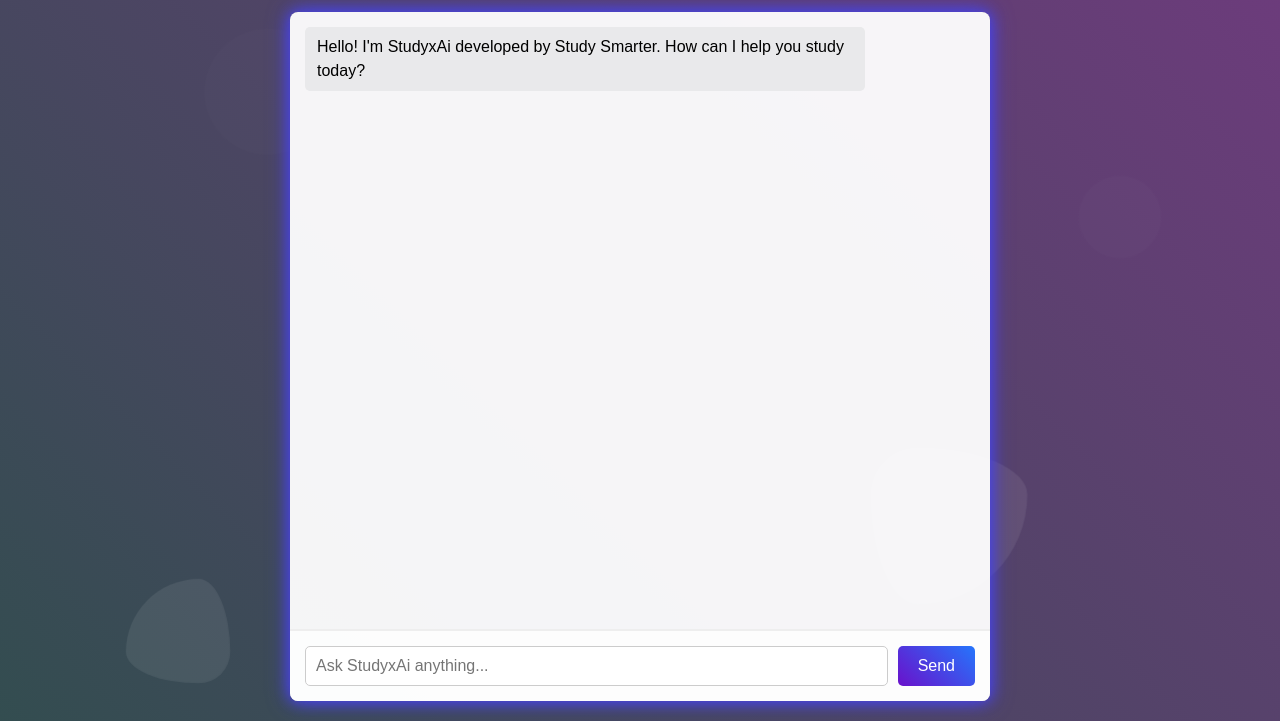
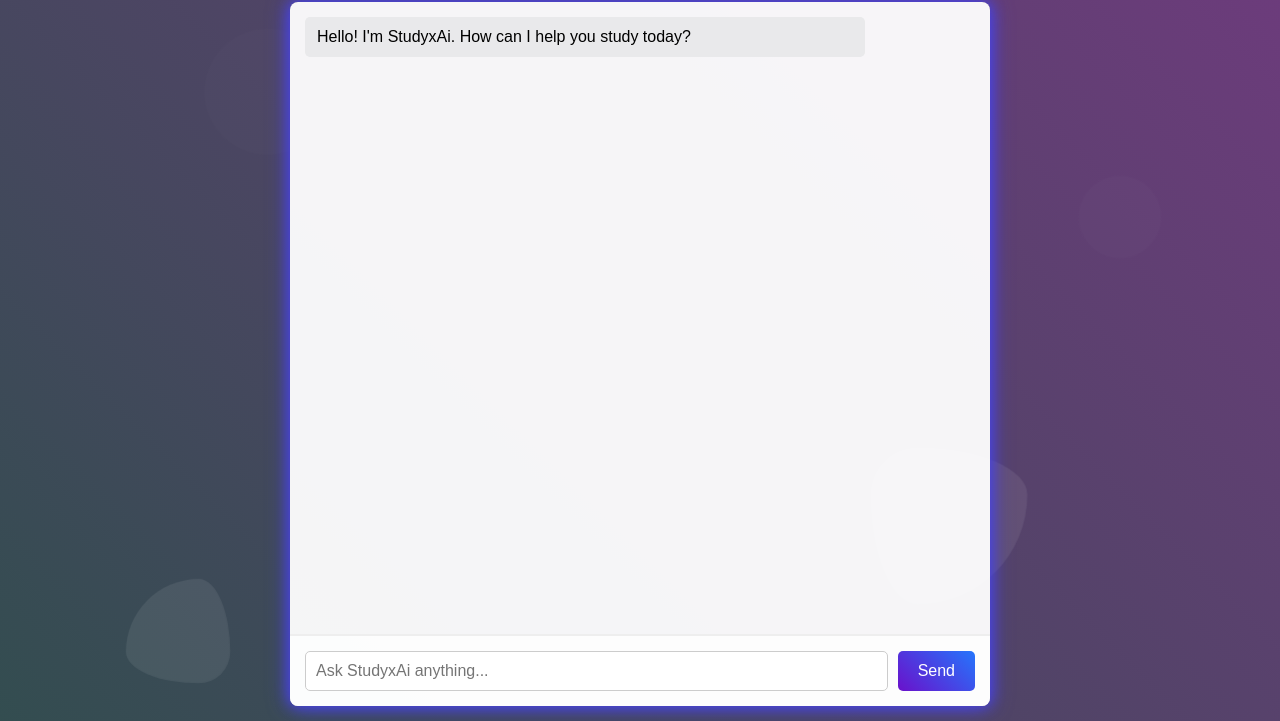
Before and after one commit to coder-user-x/studyxai, a website: page public/index.html in a window 1280 px wide. Shown: the part 79-800 px from the top of the page. Drawn offline with Linux system fonts and the light colour scheme.

Commit message:
Update index.html

```diff
--- a/public/index.html
+++ b/public/index.html
@@ -5,14 +5,14 @@
     <meta name="viewport" content="width=device-width, initial-scale=1.0">
     <title>StudyxAi Chat</title>
     <link rel="stylesheet" href="style.css">
-        <style>
+           <style>
         /* --- Styles added directly in index.html --- */
 
         /* Body setup for flex layout and background */
         body {
             font-family: sans-serif; /* Ensure font is applied */
-            margin: 0; /* Remove default body margin */
-            padding: 0; /* Remove default body padding */
+            margin: 0; /* Ensure body margin is 0 */
+            padding: 0; /* --- ADDED/CHANGED: Ensure body padding is 0 --- */
             overflow: hidden; /* Hide moving shapes outside viewport */
             min-height: 100vh; /* Ensure body takes full viewport height */
             display: flex; /* Use flexbox for layout */
@@ -99,7 +99,8 @@
         .app-title {
             text-align: center;
             color: #fff; /* White text */
-            margin: 20px auto; /* Top/Bottom margin, auto left/right for centering */
+            /* --- CHANGED: Slightly reduced top/bottom margin --- */
+            margin: 15px auto; /* Adjust top/bottom margin as needed */
             font-size: 2.8em; /* Larger font size */
             text-shadow: 3px 3px 6px rgba(0,0,0,0.6); /* Stronger shadow */
             z-index: 1; /* Ensure title is above background shapes */
@@ -120,14 +121,13 @@
             display: flex; /* Make container a flex container */
             flex-direction: column; /* Stack chat box and input area vertically */
             flex-grow: 1; /* ALLOW chat container to grow and take remaining vertical space in the body */
-            /* --- ADDED --- */
             height: 100%; /* Explicitly take 100% of the available height given by flex-grow */
-            /* --- END ADDED --- */
-            min-height: 0; /* Important: Allows flex item to shrink below content size */
+            min-height: 0; /* Important: Allows flex item (and its content) to shrink below content size */
             z-index: 1; /* Ensure container is above background shapes */
             position: relative; /* Needed for z-index and glow */
-            margin-bottom: 20px; /* Add margin at the bottom */
-            padding: 0; /* Remove padding from container itself if using it on chat-box/input-area */
+            /* --- CHANGED: Slightly reduced bottom margin --- */
+            margin-bottom: 15px; /* Adjust bottom margin as needed */
+            padding: 0; /* Remove padding from container itself */
 
 
             /* Glowing animation */
@@ -145,8 +145,8 @@
              /* ... previous styles ... */
              flex-grow: 1; /* ALLOW chat box to grow and fill space inside the chat container */
              min-height: 0; /* Important: Allows flex item to shrink below content size */
-             box-sizing: border-box; /* Include padding in height/width */
-             padding: 15px; /* Ensure padding is applied */
+             box-sizing: border-box; /* Include padding and border in element's total size */
+             padding: 15px; /* Keep padding here */
              overflow-y: auto; /* Keep scrolling for conversation history */
              background-color: transparent; /* Ensure chat box doesn't hide container background */
          }
@@ -154,11 +154,14 @@
          /* Style Input Area */
          .input-area {
              display: flex; /* Input area is also a flex container for input field and button */
-             padding: 15px;
+             padding: 15px; /* Keep padding here */
              border-top: 1px solid #eee;
              background-color: rgba(255, 255, 255, 0.8); /* Slightly transparent background */
              /* Input area takes only the space it needs, doesn't grow */
              flex-shrink: 0; /* Prevent it from shrinking if space is limited */
+             /* --- ADDED: Ensure no extra margin or padding on the input area itself --- */
+             margin: 0;
+             box-sizing: border-box; /* Include padding and border in element's total size */
          }
 
          .input-area input[type="text"] {
@@ -170,6 +173,7 @@
              font-size: 1em;
              outline: none; /* Remove default outline */
              transition: border-color 0.3s ease, box-shadow 0.3s ease; /* Smooth transition */
+             box-sizing: border-box; /* Include padding and border in element's total size */
          }
 
          .input-area input[type="text"]:focus {
@@ -188,6 +192,7 @@
              transition: opacity 0.3s ease, transform 0.3s ease; /* Smooth transition */
              outline: none; /* Remove default outline */
               flex-shrink: 0; /* Prevent button from shrinking */
+              box-sizing: border-box; /* Include padding and border in element's total size */
          }
 
          .input-area button:hover {
@@ -203,6 +208,8 @@
          .message {
              margin-bottom: 15px; /* Add a bit more space between messages */
              line-height: 1.5; /* Improve readability */
+             word-wrap: break-word; /* Ensure long words break */
+             overflow-wrap: break-word; /* Ensure long words break */
              /* ... rest of existing .message styles from style.css ... */
          }
          .user-message {
@@ -229,7 +236,7 @@
     <div class="chat-container">
         <div class="chat-box" id="chatBox">
             <div class="message ai-message">
-                <p>Hello! I'm StudyxAi developed by Study Smarter. How can I help you study today?</p>
+                <p>Hello! I'm StudyxAi. How can I help you study today?</p>
             </div>
         </div>
         <div class="input-area">
```
